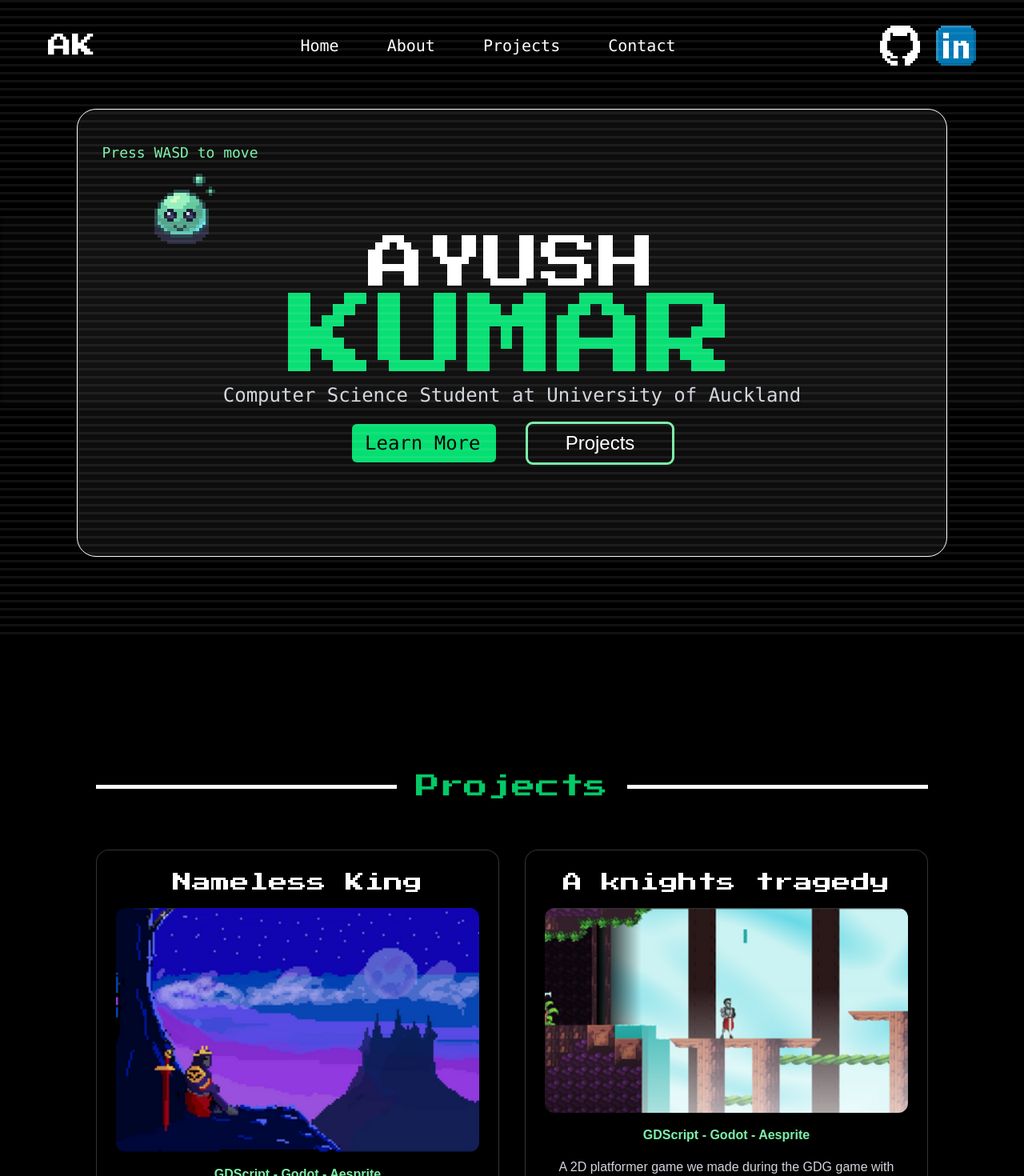
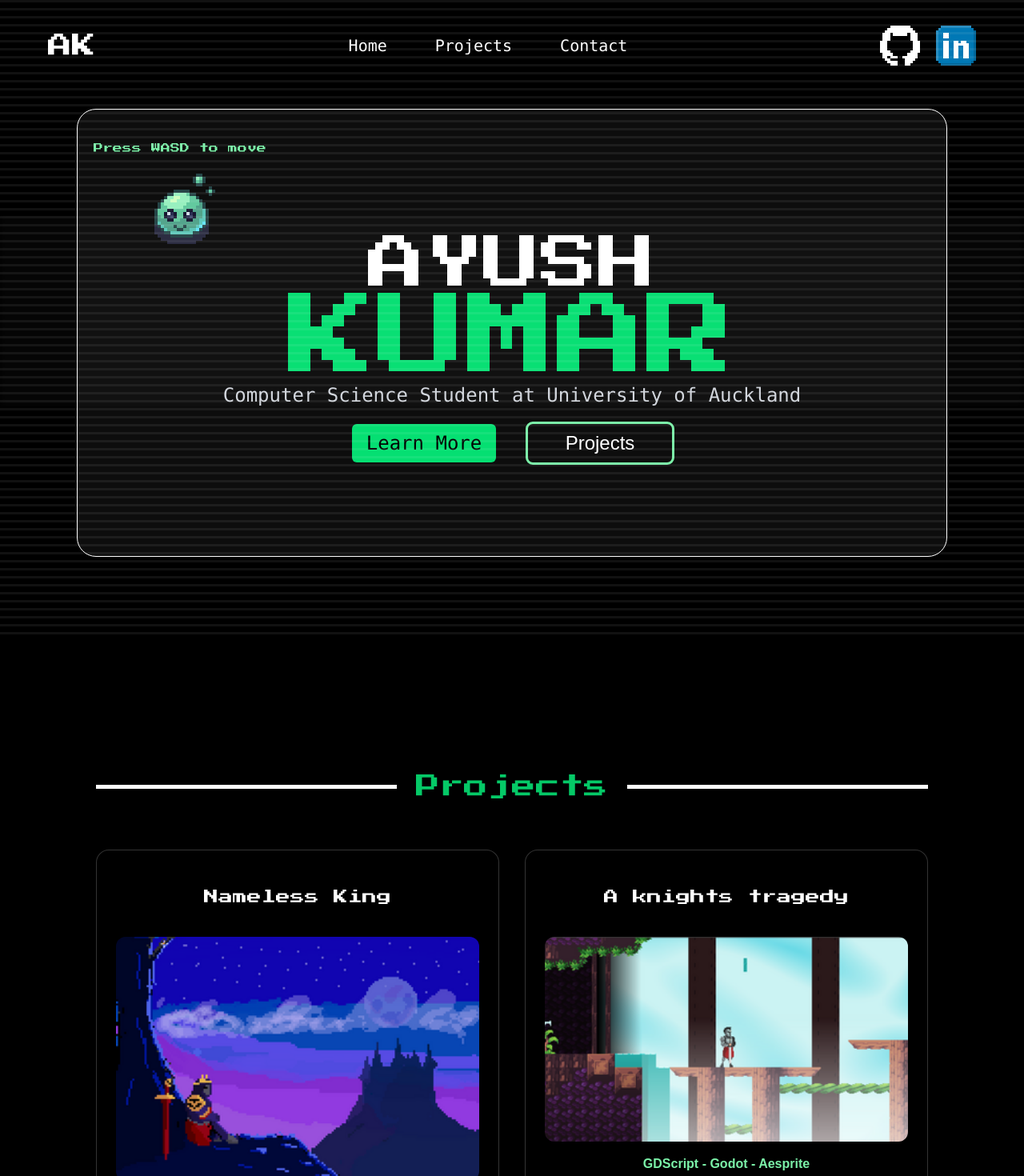
Before and after one commit to DeletedUser9/Personal-Website, a Next.js app: page / in a window 1280 px wide. Shown: the top 1470 px of the page at 80% size. Built offline with nearby package versions, Linux system fonts and the light colour scheme.

Commit message:
removed about section in navbar

```diff
--- a/app/components/GeneralComponents/Navbar.tsx
+++ b/app/components/GeneralComponents/Navbar.tsx
@@ -19,8 +19,6 @@ export default function Navbar() {
                     <li>
                         <Hover isbutton={false} href="#home" text="Home"></Hover></li>
                     <li>
-                        <Hover isbutton={false} href="#about" text="About"></Hover></li>
-                    <li>
                         <Hover isbutton={false} href="#projects" text="Projects"></Hover></li>
                     <li>
                         <Hover isbutton={false} href="#contact" text="Contact"></Hover></li>
--- a/app/components/Hero/Hero.tsx
+++ b/app/components/Hero/Hero.tsx
@@ -7,7 +7,7 @@ export default function Hero() {
 
   return (
     <section className="relative overflow-hidden mt-10 w-screen h-svh md:w-mvh lg:w-full flex justify-center md:px-15 rounded-3xl border bg-white/5 min-h-80 md:h-[70vh] md:min-h-105 md:max-h-180">
-      <Player classname="relative h-64 w-64 hidden lg:block font-mono text-lg py-10 px-5 text-green-300 text-center" initialPos={{ x: 0, y: 0 }}/>
+      <Player classname="relative h-64 w-64 hidden lg:block pixel-font text-xs py-10 px-5 text-green-300 text-center" initialPos={{ x: 0, y: 0 }}/>
       <HeroText />
     </section>
 
--- a/app/components/Hero/HeroText.tsx
+++ b/app/components/Hero/HeroText.tsx
@@ -10,7 +10,7 @@ export default function HeroText() {
             <p className="text-lg text-center font-mono md:block md:text-2xl md:text-gray-300">Computer Science Student at University of Auckland</p>
             <div className="mt-5 flex-row md:flex md:justify-center md:gap-10">
 
-              <Hover className = "inline-flex py-5 md:py-2 w-45 md:min-w-45 text-black font-mono text-2xl bg-green-400 px-4 rounded-md hover:bg-green-500" isbutton = {true}
+              <Hover className = "inline-flex justify-center py-5 md:py-2 w-45 md:min-w-45 text-black font-mono text-2xl bg-green-400 px-4 rounded-md hover:bg-green-500" isbutton = {true}
               href="/about" text="Learn More"></Hover>
               <Hover className = "hidden md:inline-flex md:min-w-45 text-2xl outline-solid justify-center outline-green-300 text-white px-4 md:py-2 rounded-md hover:outline-white"
               isbutton={true} href="#projects" text="Projects"></Hover>
--- a/app/components/Projects/ProjectCard.tsx
+++ b/app/components/Projects/ProjectCard.tsx
@@ -12,13 +12,13 @@ export default function ProjectCard() {
           className="w-full rounded-2xl border border-white/20 bg-black/40 p-6 shadow-lg"
         >
           <div className="flex h-full flex-col items-center gap-4 text-center">
-            <h3 className="pixel-font text-2xl ">{project.name}</h3>
+            <h3 className="pixel-font text-lg py-5 ">{project.name}</h3>
             <Image
               src={project.image}
               alt={project.name}
-              width={300}
+              width={500}
               height={250}
-              className="w-full rounded-xl object-cover"
+              className="rounded-xl object-cover"
             />
             <p className='text-green-300 font-bold'
             >
```
